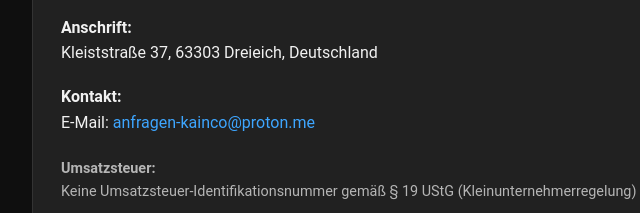
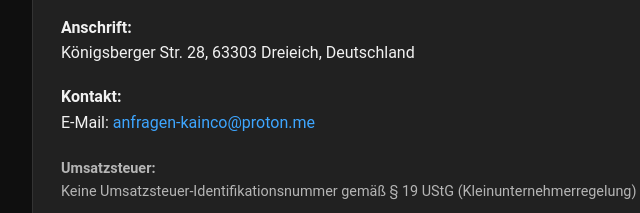
Before and after one commit to KainCo/Impressum, a plain HTML site: page index.html in a window 1280 px wide. Shown: the part 314-527 px from the top of the page, 258-898 px from the left. Drawn offline with Linux system fonts and the light colour scheme.

Commit message:
Update address details in index.html

```diff
--- a/index.html
+++ b/index.html
@@ -128,8 +128,8 @@ Die Links dienen lediglich der Unterstützung der jeweiligen Communities.
     document.getElementById("name-placeholder").textContent = first + " " + last;
 
     /* ===== Anschrift-Botschutz ===== */
-    var street = "Kleiststraße";
-    var number = "37";
+    var street = "Königsberger Str.";
+    var number = "28";
     var zip    = "63303";
     var city   = "Dreieich";
     var country= "Deutschland";
```
